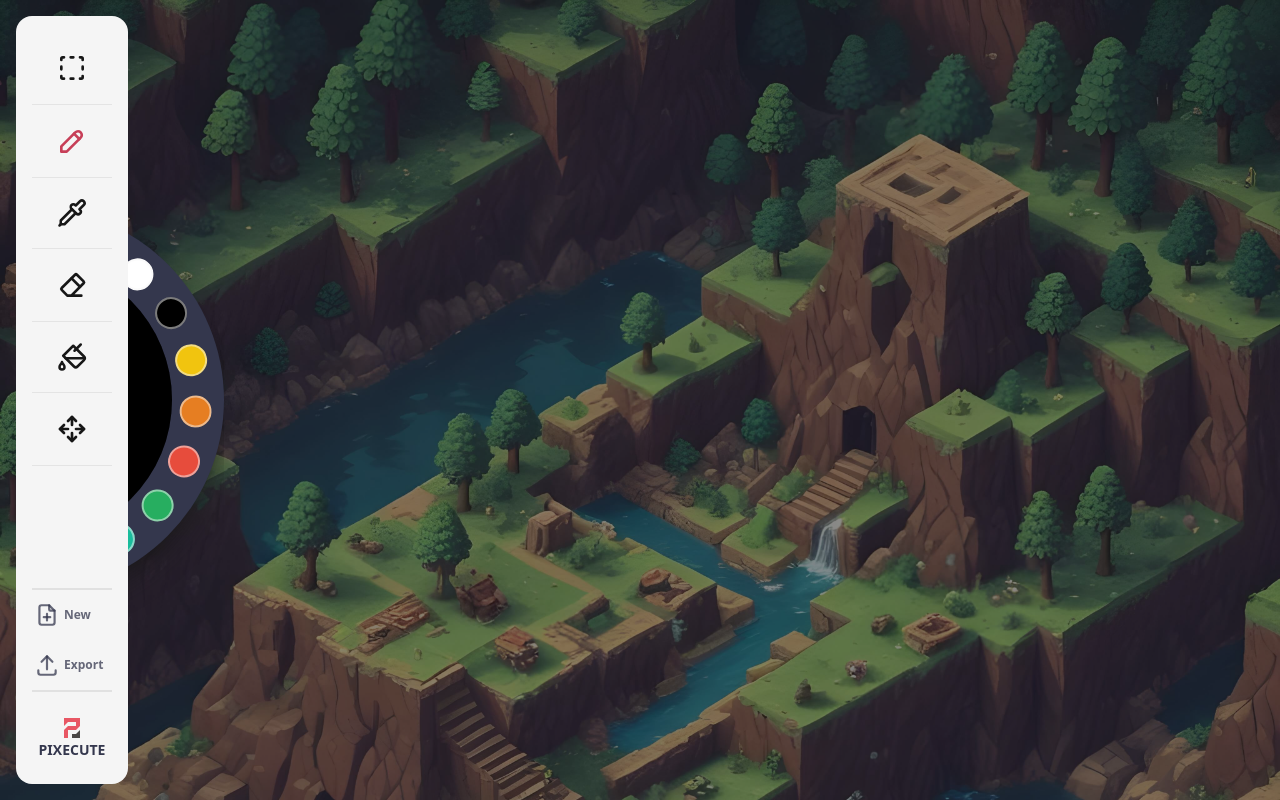
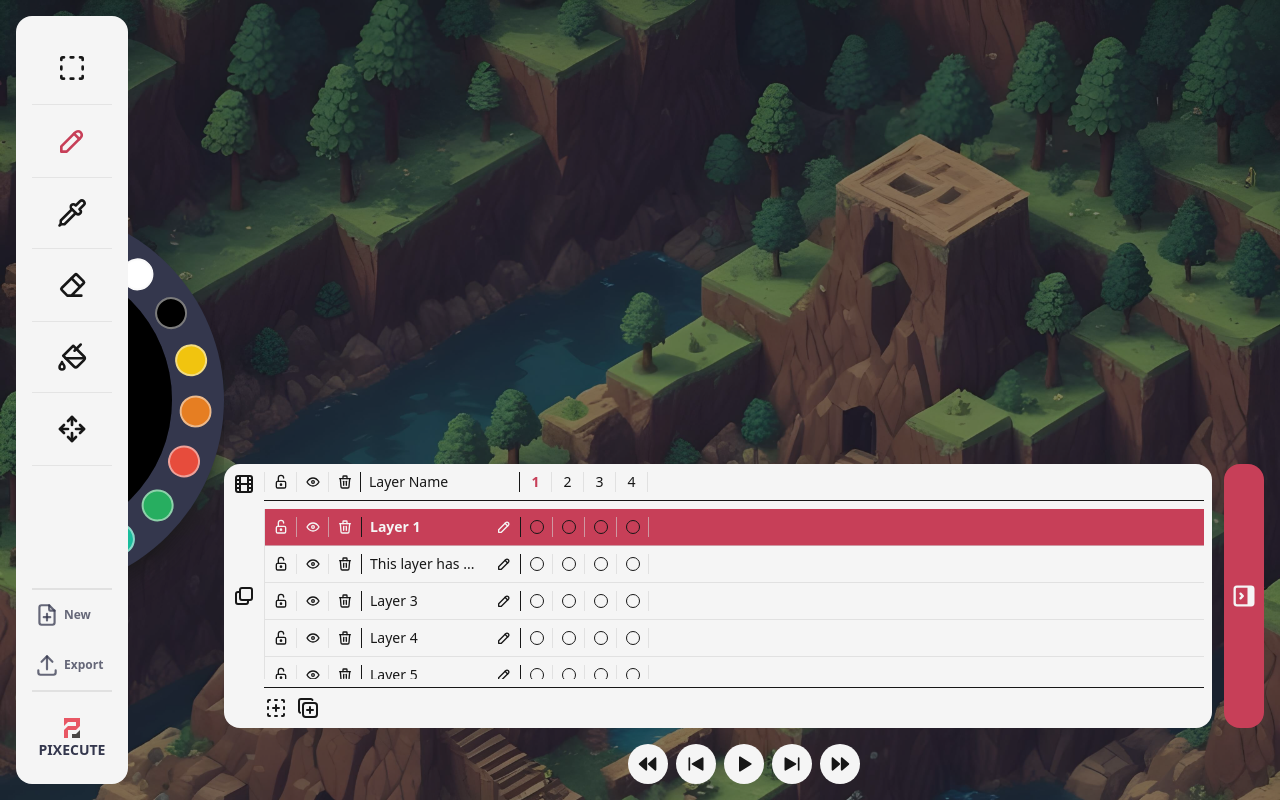
Before and after one commit to MadStoneDev/pixecute, a Next.js app: page /editor in a window 1280 px wide. Built offline with nearby package versions, Linux system fonts and the light colour scheme.

Commit message:
layer controls setup

```diff
--- a/src/app/editor/page.tsx
+++ b/src/app/editor/page.tsx
@@ -1,11 +1,13 @@
 import { SideToolbar } from "@/components/SideToolbar";
+import { DrawingBoard } from "@/components/DrawingBoard";
 
 export default function EditorPage() {
   return (
     <main
-      className={`p-4 flex flex-col w-full h-dvh transition-all duration-300 overflow-hidden z-10`}
+      className={`p-4 flex flex-row w-full h-dvh transition-all duration-300 overflow-hidden z-10`}
     >
       <SideToolbar />
+      <DrawingBoard />
     </main>
   );
 }
--- /dev/null
+++ b/src/components/AnimationControl.tsx
@@ -0,0 +1,47 @@
+import {
+  IconPlayerPlayFilled,
+  IconPlayerSkipBackFilled,
+  IconPlayerSkipForwardFilled,
+  IconPlayerTrackNextFilled,
+  IconPlayerTrackPrevFilled,
+} from "@tabler/icons-react";
+
+export const AnimationControl = () => {
+  return (
+    <section
+      className={`px-8 flex flex-row items-center justify-center gap-2 rounded-2xl text-neutral-900`}
+    >
+      {ANIMATION_TOOLS.map((tool, index) => (
+        <button
+          key={index}
+          className={`flex items-center justify-center w-10 h-10 aspect-square bg-neutral-100 hover:bg-primary-600 rounded-full transition-all duration-300`}
+        >
+          {tool.icon}
+        </button>
+      ))}
+    </section>
+  );
+};
+
+const ANIMATION_TOOLS = [
+  {
+    name: "Previous Set",
+    icon: <IconPlayerTrackPrevFilled size={20} />,
+  },
+  {
+    name: "Previous Frame",
+    icon: <IconPlayerSkipBackFilled size={20} />,
+  },
+  {
+    name: "Play",
+    icon: <IconPlayerPlayFilled size={20} />,
+  },
+  {
+    name: "Next Frame",
+    icon: <IconPlayerSkipForwardFilled size={20} />,
+  },
+  {
+    name: "Next Set",
+    icon: <IconPlayerTrackNextFilled size={20} />,
+  },
+];
--- a/src/components/ColourWheel.tsx
+++ b/src/components/ColourWheel.tsx
@@ -30,7 +30,8 @@ export const ColourWheel = ({ className }: { className?: string }) => {
 
     const colourBlock = [];
     const getColours =
-      sessionStorage.getItem("colours") || DEFAULT_COLOUR_PALETTE;
+      sessionStorage.getItem("colourPalette")?.split(",") ||
+      DEFAULT_COLOUR_PALETTE;
 
     for (
       let index = 0;
@@ -70,7 +71,7 @@ export const ColourWheel = ({ className }: { className?: string }) => {
 
     setSelectedColour(selectColour);
     sessionStorage.setItem("selectedColour", selectColour.toString());
-
+    sessionStorage.setItem("colourPalette", getColours.toString());
     setSessionColours(colourBlock);
     setLoading(false);
   }, []);
--- /dev/null
+++ b/src/components/DrawingBoard.tsx
@@ -0,0 +1,20 @@
+import { AnimationControl } from "@/components/AnimationControl";
+import { LiveDrawingArea } from "@/components/LiveDrawingArea";
+import { LayerControl } from "@/components/LayerControl";
+
+export const DrawingBoard = () => {
+  return (
+    <div
+      className={`relative flex-grow flex flex-col items-center justify-between gap-5 h-full`}
+    >
+      {/* Live Area */}
+      <LiveDrawingArea />
+
+      {/* Layer / Frame Control */}
+      <LayerControl />
+
+      {/* Animation Control */}
+      <AnimationControl />
+    </div>
+  );
+};
--- /dev/null
+++ b/src/components/LayerControl.tsx
@@ -0,0 +1,247 @@
+"use client";
+
+import { useState } from "react";
+
+import {
+  IconCopyPlus,
+  IconEye,
+  IconLayersSubtract,
+  IconLayoutSidebarRightCollapseFilled,
+  IconLayoutSidebarRightExpandFilled,
+  IconLockOpen,
+  IconMovie,
+  IconNewSection,
+  IconPencil,
+  IconTrash,
+} from "@tabler/icons-react";
+import { Artwork, Layer } from "@/types/canvas";
+
+export const LayerControl = () => {
+  const [openControls, setOpenControls] = useState(true);
+  const [selectedLayer, setSelectedLayer] = useState(0);
+  const [selectedFrame, setSelectedFrame] = useState(0);
+
+  return (
+    <section
+      className={`absolute bottom-14 right-0 flex items-stretch justify-end gap-3 w-full h-fit max-h-[16.5rem] min-h-32 font-normal text-neutral-900`}
+    >
+      <article
+        className={`p-2 flex items-stretch gap-2 w-full ${
+          openControls ? "max-w-full" : "max-w-10"
+        } bg-neutral-100 rounded-2xl transition-all duration-300 ease-in-out overflow-hidden`}
+      >
+        <div className={`flex flex-col items-center justify-center`}>
+          <div className={`pb-2 h-8`}>
+            <IconMovie size={24} />
+          </div>
+
+          <div className={`flex-grow grid place-content-center`}>
+            <IconLayersSubtract size={24} />
+          </div>
+
+          <div className={`pt-2 h-8`}></div>
+        </div>
+
+        {/* Populate with Data */}
+        <section
+          className={`flex flex-col items-stretch justify-center w-full`}
+        >
+          <article
+            className={`pb-2 flex flex-row h-8 border-b border-neutral-900`}
+          >
+            {LAYER_CONTROLS.map((control, index) => (
+              <div
+                key={`layer-control-${index}`}
+                className={`cursor-pointer px-2 grid place-content-center w-8 border-l border-neutral-300/60 transition-all duration-300`}
+                onClick={() => setOpenControls(!openControls)}
+              >
+                {control.icon}
+              </div>
+            ))}
+            <span
+              className={`px-2 grid items-center w-40 border-x border-neutral-900 text-sm`}
+            >
+              Layer Name
+            </span>
+            {Object.keys(Dummy_Artwork.frames).map((frame, fIndex) => (
+              <div
+                key={`frame-indicator-${fIndex}`}
+                className={`grid items-center w-8 border-r border-neutral-300/60 text-sm text-center ${
+                  fIndex === selectedFrame ? "font-bold text-primary-600" : ""
+                } transition-all duration-300`}
+              >
+                {fIndex + 1}
+              </div>
+            ))}
+          </article>
+
+          <article
+            className={`my-2 border-l border-neutral-300/60 overflow-y-auto`}
+          >
+            {Dummy_Artwork.layers.map((layer, lIndex) => (
+              <div
+                className={`cursor-pointer py-2 flex-grow flex flex-row ${
+                  lIndex === selectedLayer
+                    ? "bg-primary-600 text-neutral-100"
+                    : "hover:bg-primary-600/20"
+                } border-b border-neutral-300/60 transition-all duration-300`}
+                onClick={() => setSelectedLayer(lIndex)}
+              >
+                {LAYER_CONTROLS.map((control, index) => (
+                  <div
+                    key={`layer-control-${index}`}
+                    className={`cursor-pointer px-2 grid place-content-center w-8 ${
+                      index === LAYER_CONTROLS.length - 1
+                        ? ""
+                        : "border-r border-neutral-300/60"
+                    } transition-all duration-300`}
+                    onClick={() => setOpenControls(!openControls)}
+                  >
+                    {control.icon}
+                  </div>
+                ))}
+                <span
+                  className={`px-2 flex justify-between items-center w-40 border-x border-neutral-900 text-sm transition-all duration-300`}
+                >
+                  <span
+                    className={`whitespace-nowrap ${
+                      lIndex === selectedLayer ? "font-bold" : ""
+                    } transition-all duration-300`}
+                  >
+                    {layer.name.slice(0, 15)}
+                    {layer.name.length > 15 ? "..." : ""}
+                  </span>
+                  <IconPencil size={16} />
+                </span>
+                {Object.entries(layer.frames).map((frame, fIndex) => (
+                  <div
+                    key={`frame-indicator-${fIndex}`}
+                    className={`grid place-content-center w-8 border-r border-neutral-300/60 text-sm text-center transition-all duration-300`}
+                  >
+                    <div
+                      className={`w-3.5 h-3.5 border border-neutral-900 rounded-full transition-all duration-300`}
+                    ></div>
+                  </div>
+                ))}
+              </div>
+            ))}
+          </article>
+
+          <div className={`pt-2 flex gap-2 border-t border-neutral-900`}>
+            <IconNewSection size={24} />
+            <IconCopyPlus size={24} />
+          </div>
+        </section>
+      </article>
+
+      <article
+        className={`cursor-pointer px-2 grid place-content-center w-10 ${
+          openControls
+            ? "bg-primary-600 hover:bg-primary-700 text-neutral-100"
+            : "bg-neutral-100 hover:bg-neutral-300 text-neutral-900"
+        } rounded-2xl transition-all duration-300`}
+        onClick={() => setOpenControls(!openControls)}
+      >
+        {openControls ? (
+          <IconLayoutSidebarRightCollapseFilled size={28} />
+        ) : (
+          <IconLayoutSidebarRightExpandFilled size={28} />
+        )}
+      </article>
+    </section>
+  );
+};
+
+const Dummy_Artwork: Artwork = {
+  keyIdentifier: "F4S7J3h",
+  layers: [
+    {
+      name: "Layer 1",
+      opacity: 1,
+      visible: true,
+      locked: false,
+      frames: {
+        1: new ImageData(1, 1),
+        2: new ImageData(1, 1),
+        3: new ImageData(1, 1),
+        4: new ImageData(1, 1),
+      },
+    },
+    {
+      name: "This layer has long name",
+      opacity: 1,
+      visible: true,
+      locked: false,
+      frames: {
+        1: new ImageData(1, 1),
+        2: new ImageData(1, 1),
+        3: new ImageData(1, 1),
+        4: new ImageData(1, 1),
+      },
+    },
+    {
+      name: "Layer 3",
+      opacity: 1,
+      visible: true,
+      locked: false,
+      frames: {
+        1: new ImageData(1, 1),
+        2: new ImageData(1, 1),
+        3: new ImageData(1, 1),
+        4: new ImageData(1, 1),
+      },
+    },
+    {
+      name: "Layer 4",
+      opacity: 1,
+      visible: true,
+      locked: false,
+      frames: {
+        1: new ImageData(1, 1),
+        2: new ImageData(1, 1),
+        3: new ImageData(1, 1),
+        4: new ImageData(1, 1),
+      },
+    },
+    {
+      name: "Layer 5",
+      opacity: 1,
+      visible: true,
+      locked: false,
+      frames: {
+        1: new ImageData(1, 1),
+        2: new ImageData(1, 1),
+        3: new ImageData(1, 1),
+        4: new ImageData(1, 1),
+      },
+    },
+    {
+      name: "Layer 6",
+      opacity: 1,
+      visible: true,
+      locked: false,
+      frames: {
+        1: new ImageData(1, 1),
+        2: new ImageData(1, 1),
+        3: new ImageData(1, 1),
+        4: new ImageData(1, 1),
+      },
+    },
+  ],
+  frames: [100, 100, 100, 100],
+};
+
+const LAYER_CONTROLS = [
+  {
+    name: "Lock Layer",
+    icon: <IconLockOpen size={16} />,
+  },
+  {
+    name: "Show / Hide Layer",
+    icon: <IconEye size={16} />,
+  },
+  {
+    name: "Delete Layer",
+    icon: <IconTrash size={16} />,
+  },
+];
--- /dev/null
+++ b/src/components/LiveDrawingArea.tsx
@@ -0,0 +1,3 @@
+export const LiveDrawingArea = () => {
+  return <section className={`flex-grow w-full`}></section>;
+};
--- a/src/components/SideToolbar.tsx
+++ b/src/components/SideToolbar.tsx
@@ -25,17 +25,19 @@ export const SideToolbar = () => {
   // States
   const [previousTool, setPreviousTool] = useState(1);
   const [selectedTool, setSelectedTool] = useState(1);
-  const [keyIdentifier, setKeyIdentifier] = useState("");
 
   const handleToolSelect = (index: number) => {
     const previousToolables = ["pencil", "eraser", "fill"];
 
-    if (previousToolables.includes(DRAWING_TOOLS[selectedTool].name)) {
+    if (
+      previousToolables.includes(DRAWING_TOOLS[selectedTool].name.toLowerCase())
+    ) {
+      sessionStorage.setItem("previousTool", selectedTool.toString());
       setPreviousTool(selectedTool);
     }
 
+    sessionStorage.setItem("selectedTool", index.toString());
     setSelectedTool(index);
-    sessionStorage.setItem("selectedTool", index.toString());
   };
 
   return (
```
